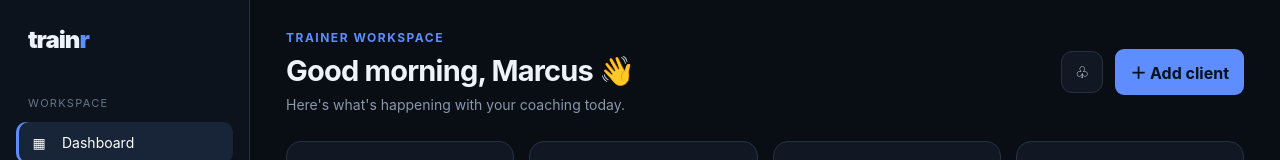
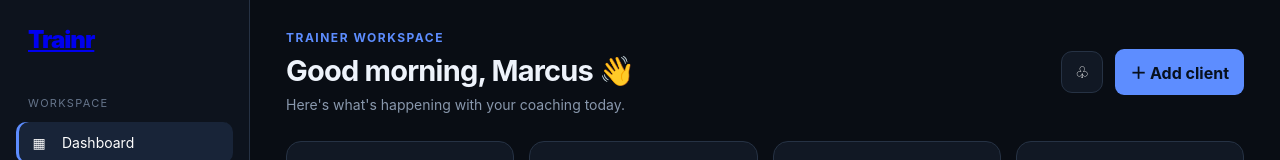
Before and after one commit to khairuldanish2/Trainr-website, a plain HTML site: page trainr-trainer-dashboard.html in a window 1280 px wide. Shown: the top 160 px of the page. Drawn offline with Linux system fonts and the light colour scheme.

Commit message:
Update sidebar logo to link to index.html

```diff
--- a/trainr-trainer-dashboard.html
+++ b/trainr-trainer-dashboard.html
@@ -12,7 +12,7 @@
 </head>
 <body>
 <div class="layout">
-<aside class="sidebar"><div class="logo">train<span>r</span></div>
+<aside class="sidebar"><a href="index.html" class="logo">Trainr</a>
 <div class="nav-wrap"><div class="nav-label">Workspace</div>
 <button class="nav active" data-page="dashboard"><span class="ico">▦</span> Dashboard</button>
 <button class="nav" data-page="clients"><span class="ico">♙</span> My Clients</button>
```
